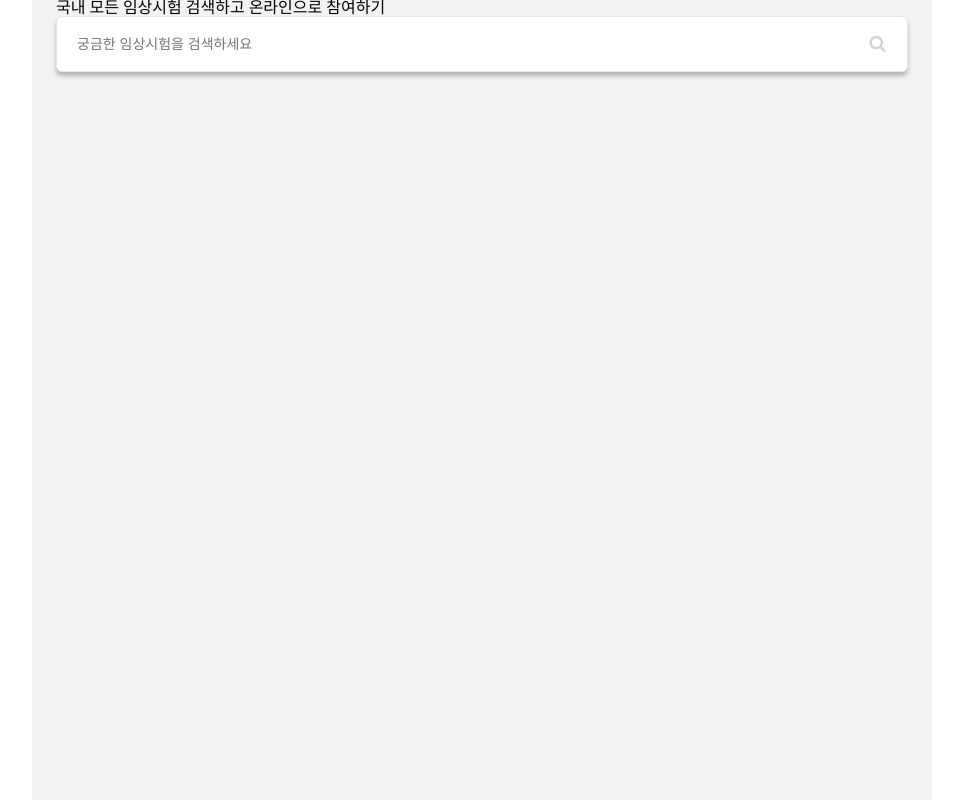
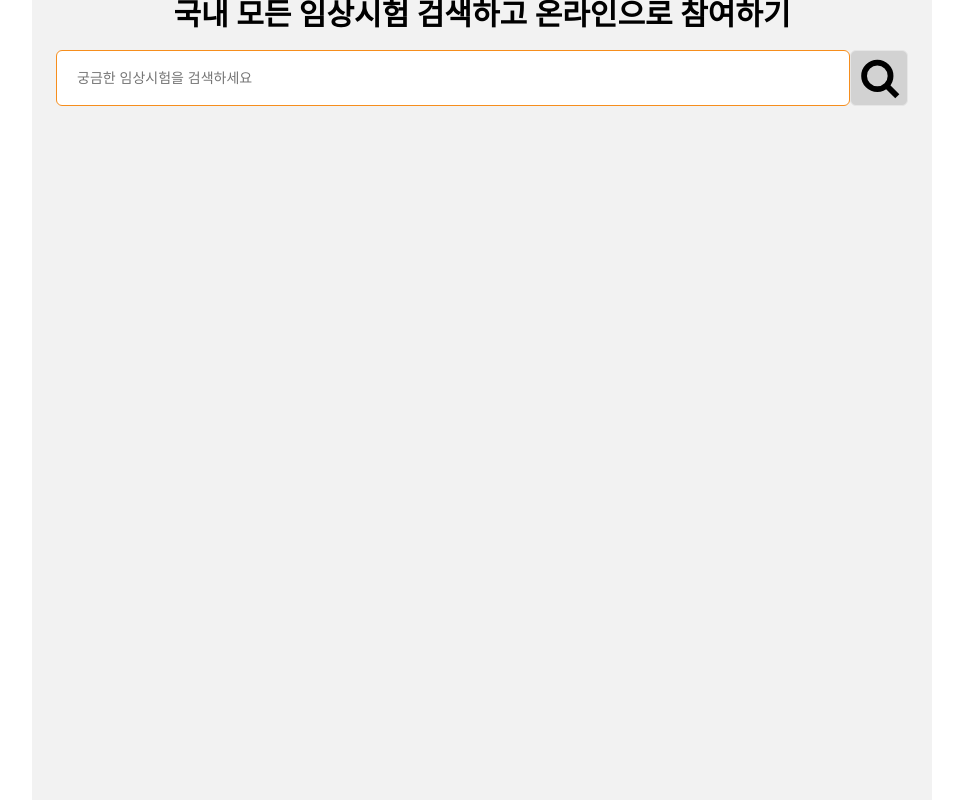
Before and after one commit to ChoByungHyun/clinical-trial-search, a React (Create React App) app: page / in a window 1280 px wide. Shown: the whole page, without its empty margins (158-1121 px from the left). Built offline with nearby package versions, Linux system fonts and the light colour scheme; data requests are answered from the project's data file; a web font is replaced by a local one.

Commit message:
♻️ Refactor: 디자인 수정, 하이라이트 로직 수정

```diff
--- a/src/components/common/HighLightText.tsx
+++ b/src/components/common/HighLightText.tsx
@@ -10,30 +10,16 @@ function HighlightedText({
   text,
   searchValue,
 }: HighlightedTextProps): JSX.Element {
-  if (!searchValue) {
-    return <>{text}</>;
-  }
+  const index = text.toLowerCase().indexOf(searchValue.toLowerCase());
+  if (index === -1) return <>{text}</>;
 
-  let lowerCaseText = text.toLowerCase();
-  const lowerCaseSearchValue = searchValue.toLowerCase();
-  const parts: (string | JSX.Element)[] = [];
-
-  let index = lowerCaseText.indexOf(lowerCaseSearchValue);
-
-  while (index !== -1) {
-    parts.push(text.slice(0, index));
-    parts.push(
-      <SHighlight key={index}>
-        {text.slice(index, index + searchValue.length)}
-      </SHighlight>
-    );
-    text = text.slice(index + searchValue.length);
-    lowerCaseText = lowerCaseText.slice(index + searchValue.length);
-    index = lowerCaseText.indexOf(lowerCaseSearchValue);
-  }
-
-  parts.push(text);
-  return <>{parts}</>;
+  return (
+    <>
+      {text.slice(0, index)}
+      <SHighlight>{text.slice(index, index + searchValue.length)}</SHighlight>
+      {text.slice(index + searchValue.length)}
+    </>
+  );
 }
 
 const SHighlight = styled.span`
--- a/src/components/common/Title.tsx
+++ b/src/components/common/Title.tsx
@@ -1,8 +1,13 @@
+import React from "react";
+import styled from "styled-components";
 import { TITLE } from "constants/searchConst";
-import React from "react";
-
 const Title = () => {
-  return <div>{TITLE}</div>;
+  return <STitle>{TITLE}</STitle>;
 };
-
+const STitle = styled.h1`
+  font-size: 30px;
+  font-weight: bold;
+  text-align: center;
+  margin-bottom: 20px;
+`;
 export default Title;
--- a/src/components/domain/SearchInput.tsx
+++ b/src/components/domain/SearchInput.tsx
@@ -20,7 +20,7 @@ const SearchInput = () => {
   const [searchResults, setSearchResults] = useState<ClinicalTrialData[]>([]);
   const [searchValue, setSearchValue] = useState("");
   const [isFocused, setIsFocused] = useState(false);
-  // 디바운스 훅 사용
+
   const debouncedSearchValue = useDebounce(searchValue, DEBOUNCE_INTERVAL);
 
   useEffect(() => {
@@ -42,7 +42,6 @@ const SearchInput = () => {
   }, []);
 
   useEffect(() => {
-    // 디바운스된 검색어로 필터링
     if (clinicalTrialData && debouncedSearchValue.length > 0) {
       const filteredResults = clinicalTrialData.filter(
         (item: ClinicalTrialData) => item.sickNm.includes(debouncedSearchValue)
@@ -60,8 +59,14 @@ const SearchInput = () => {
     setIsFocused(false);
   }
   function handleInputChange(event: React.ChangeEvent<HTMLInputElement>) {
-    setSearchValue(event.target.value);
+    const inputValue = event.target.value;
+    setSearchValue(inputValue);
     setIsFocused(true);
+    // 검색어가 띄어쓰기로 시작하는 경우 검색 결과 초기화 및 드롭박스 미표시
+    if (inputValue.trim() === "" || inputValue.startsWith(" ")) {
+      setSearchResults([]);
+      setIsFocused(false);
+    }
   }
   function handleSeachValueChange(str: string) {
     setSearchValue(str);
@@ -78,6 +83,7 @@ const SearchInput = () => {
         onBlur={handleInputBlur}
         value={searchValue}
         onChange={handleInputChange}
+        autoFocus
       />
       {isFocused && searchValue.length > 0 && (
         <RecommendDropDown
@@ -92,18 +98,29 @@ const SearchInput = () => {
         />
       )}
       {isFocused ? (
-        <SSearchIcon src={SearchIcon_Fill} alt="검색아이콘" />
+        <SSearchIcon
+          $isFocused={isFocused}
+          src={SearchIcon_Fill}
+          alt="검색아이콘"
+        />
       ) : (
-        <SSearchIcon src={SearchIcon} alt="검색아이콘" />
+        <SSearchIcon $isFocused={isFocused} src={SearchIcon} alt="검색아이콘" />
       )}
     </SLayout>
   );
 };
-const SSearchIcon = styled.img`
-  position: absolute;
-  left: 95%;
-  bottom: 30%;
-  width: 24px;
+const SSearchIcon = styled.img<{ $isFocused: boolean }>`
+  height: 100%;
+  border: 1px solid #e6e6e6;
+  transition: 0.2s all;
+  box-sizing: border-box;
+  border-radius: 6px;
+  background-color: ${(props) =>
+    props.$isFocused ? "var(--gray-400)" : "var(--gray-200)"};
+  box-shadow: ${(props) =>
+    props.$isFocused
+      ? "0px 0px 0px 0px"
+      : "0px 4px 4px 0px rgba(0, 0, 0, 0.25)"};
   cursor: pointer;
 `;
 
--- a/src/constants/searchConst.ts
+++ b/src/constants/searchConst.ts
@@ -2,6 +2,6 @@ const TITLE = "국내 모든 임상시험 검색하고 온라인으로 참여하
 const TEN_MINUTE = 600 * 1000; // 10min
 const CACHE_EXPIRY_MS = TEN_MINUTE; // 캐시 만료 시간: 10분 (밀리초 단위)
 const LOCALSTORAGE_KEY = "clinicalTrialData";
-const DEBOUNCE_INTERVAL = 300;
+const DEBOUNCE_INTERVAL = 200;
 
 export { TITLE, CACHE_EXPIRY_MS, LOCALSTORAGE_KEY, DEBOUNCE_INTERVAL };
--- a/src/pages/SearchPage.tsx
+++ b/src/pages/SearchPage.tsx
@@ -1,6 +1,6 @@
+import React from "react";
 import Title from "components/common/Title";
 import SerachInput from "components/domain/SearchInput";
-import React from "react";
 
 const SearchPage = () => {
   return (
```
